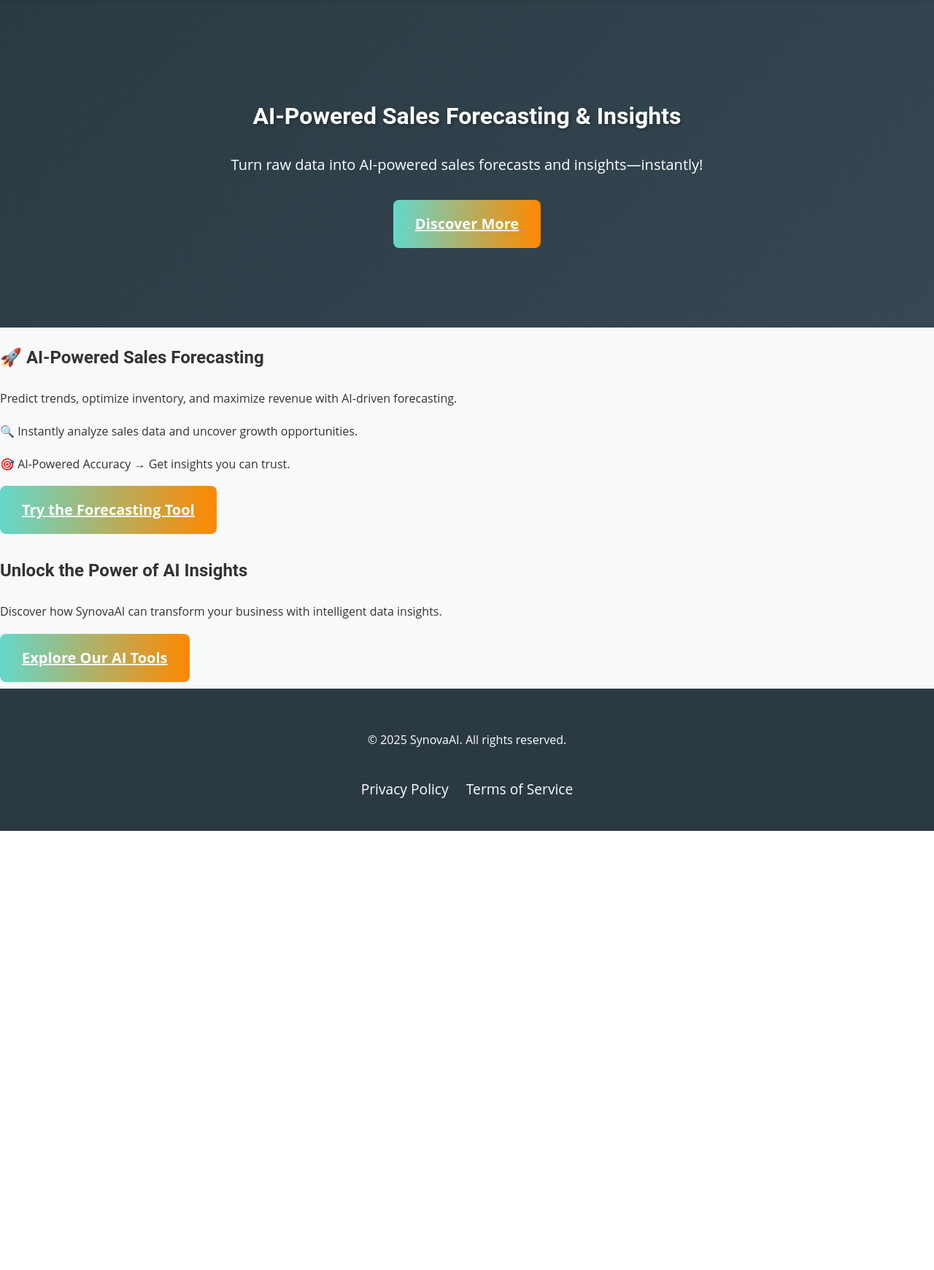
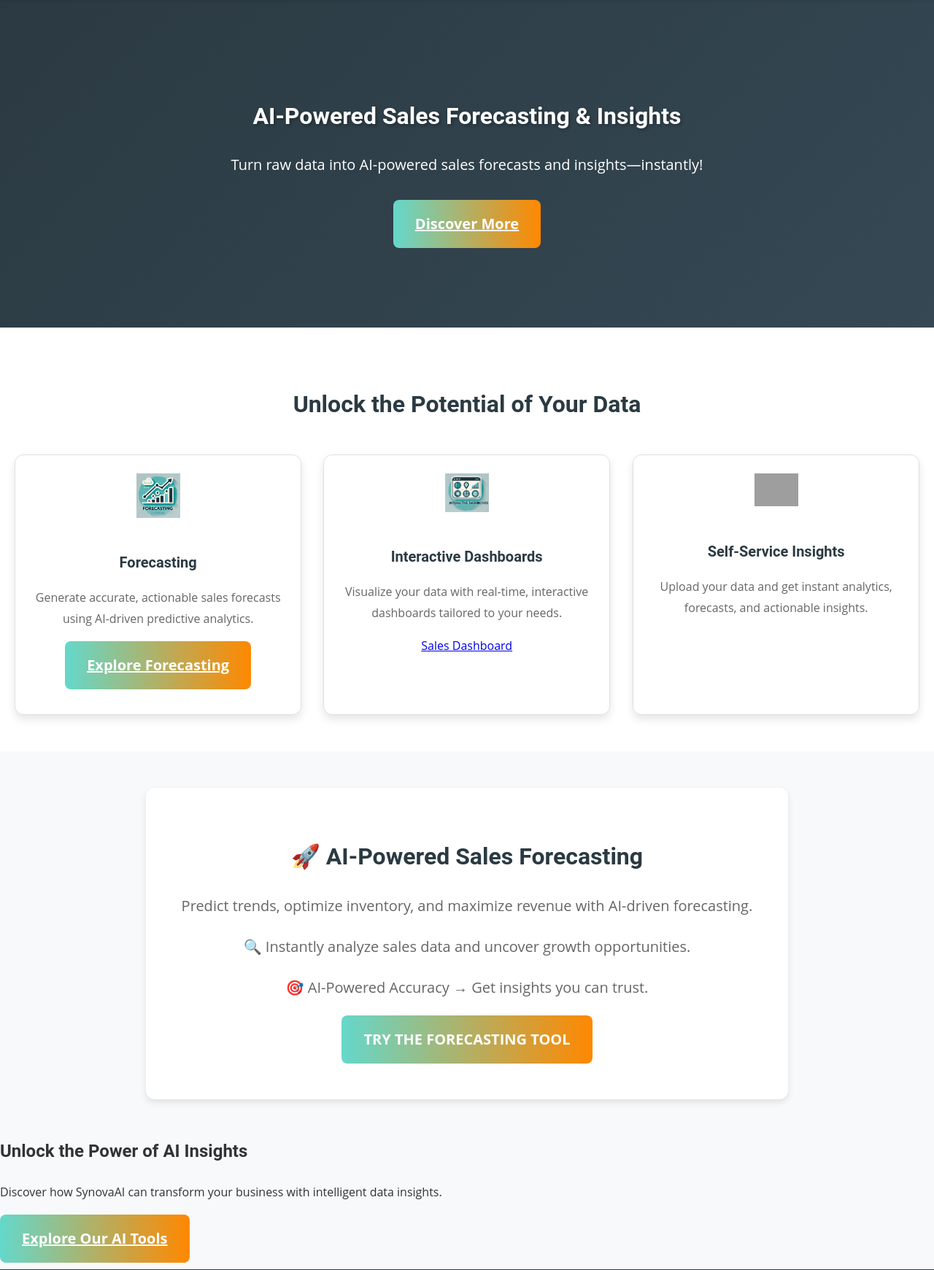
Before and after one commit to jslad2/sales-forecasting-platform, a Flask app: page / in a window 1280 px wide. Shown: the part 99-1840 px from the top of the page at 73% size. Before the commit the page ends 1238 px from the top, so only its background shows below. Run offline with Flask 3, Linux system fonts and the light colour scheme; grey boxes are pictures that could not be loaded.

Commit message:
new updates

```diff
--- a/static/css/style.css
+++ b/static/css/style.css
@@ -221,6 +221,48 @@
     font-size: var(--font-size-base);
 }
 
+/* Forecasting Tool Section */
+.forecasting-tool {
+    text-align: center;
+    max-width: 800px;
+    margin: 50px auto;
+    padding: 40px;
+    background: #ffffff;
+    border-radius: 12px;
+    box-shadow: 0 4px 10px rgba(0, 0, 0, 0.1);
+}
+
+.forecasting-tool h2 {
+    font-size: var(--font-size-xl);
+    color: var(--primary-color);
+    margin-bottom: 15px;
+}
+
+.forecasting-tool p {
+    font-size: var(--font-size-lg);
+    color: var(--gray-color);
+    margin-bottom: 20px;
+}
+
+/* Improve CTA Button */
+.forecasting-tool .cta-button {
+    font-size: var(--font-size-lg);
+    padding: 15px 30px;
+    border-radius: 8px;
+    display: inline-block;
+    text-transform: uppercase;
+    font-weight: bold;
+    transition: all 0.3s ease-in-out;
+    background: linear-gradient(90deg, var(--secondary-color), var(--accent-color));
+    color: white;
+    text-decoration: none;
+}
+
+.forecasting-tool .cta-button:hover {
+    transform: scale(1.05);
+    box-shadow: 0px 6px 15px rgba(255, 136, 0, 0.3);
+}
+
 /* Footer */
 footer {
     background-color: var(--primary-color);
--- a/templates/index.html
+++ b/templates/index.html
@@ -36,6 +36,33 @@
             <p>Turn raw data into AI-powered sales forecasts and insights—instantly!</p>
             <a href="/data_services.html" class="cta-button primary-button" target="_blank">Discover More</a>
         </article>
+    </section>
+
+    <!-- Tools Overview Section -->
+    <section id="tools-overview" class="data-services">
+        <h2>Unlock the Potential of Your Data</h2>
+        <div class="service-grid">
+            <!-- Forecasting Service -->
+            <div class="service-card show">
+                <img src="static/images/forecasting-icon.png" alt="Forecasting Icon" loading="lazy">
+                <h3>Forecasting</h3>
+                <p>Generate accurate, actionable sales forecasts using AI-driven predictive analytics.</p>
+                <a href="https://sales-forecasting-platform-ymmlb4pgyhgjw9gg7useb4.streamlit.app" target="_blank" class="cta-button" aria-label="Explore Forecasting">Explore Forecasting</a>
+            </div>
+            <!-- Dashboard Service -->
+            <div class="service-card show">
+                <img src="static/images/dashboard-icon.png" alt="Dashboard Icon" loading="lazy">
+                <h3>Interactive Dashboards</h3>
+                <p>Visualize your data with real-time, interactive dashboards tailored to your needs.</p>
+                <a href="sales_dashboard.html" class="text-link">Sales Dashboard</a>
+            </div>
+            <!-- Self-Service Insights -->
+            <div class="service-card show">
+                <img src="static/images/self-service-icon.png" alt="Self-Service Icon" loading="lazy">
+                <h3>Self-Service Insights</h3>
+                <p>Upload your data and get instant analytics, forecasts, and actionable insights.</p>
+            </div>
+        </div>
     </section>
 
     <!-- New Forecasting Tool Section -->
```
